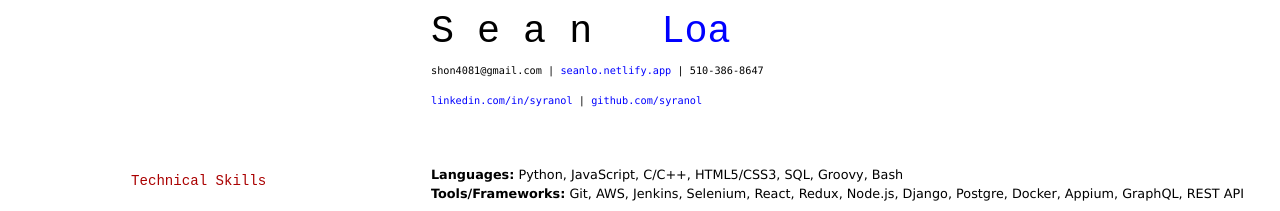
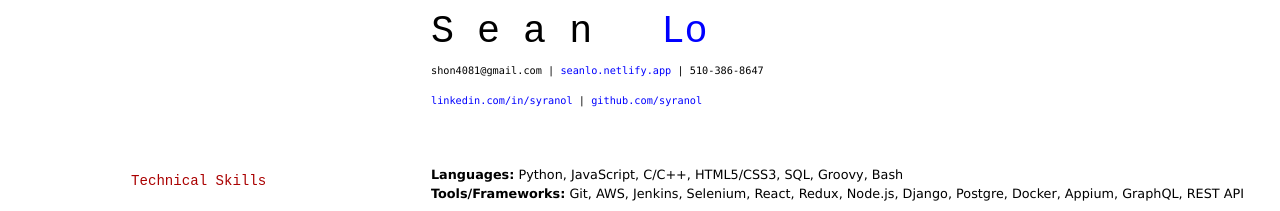
Before and after one commit to elipapa/markdown-cv, a Jekyll site: the page built from index.md, in a window 1280 px wide. Shown: the top 211 px of the page. Built offline with Jekyll 4.4.1, drawn with Linux system fonts in a browser that asks for light colours.

Commit message:
Update index.md

```diff
--- a/index.md
+++ b/index.md
@@ -3,7 +3,7 @@ layout: cv
 title: Sean Lo's Resume
 ---
 
-# S e a n     <span style="opacity:0;">_</span> <font color="blue">Loa
+# S e a n     <span style="opacity:0;">_</span> <font color="blue">Lo
 
 <div id="webaddress">
   <a><font color="black"> shon4081@gmail.com <font color="black">| <a href="https://seanlo.netlify.app"><font color="blue"> seanlo.netlify.app</font></a> | </font>  510-386-8647 </font> </a>
```
